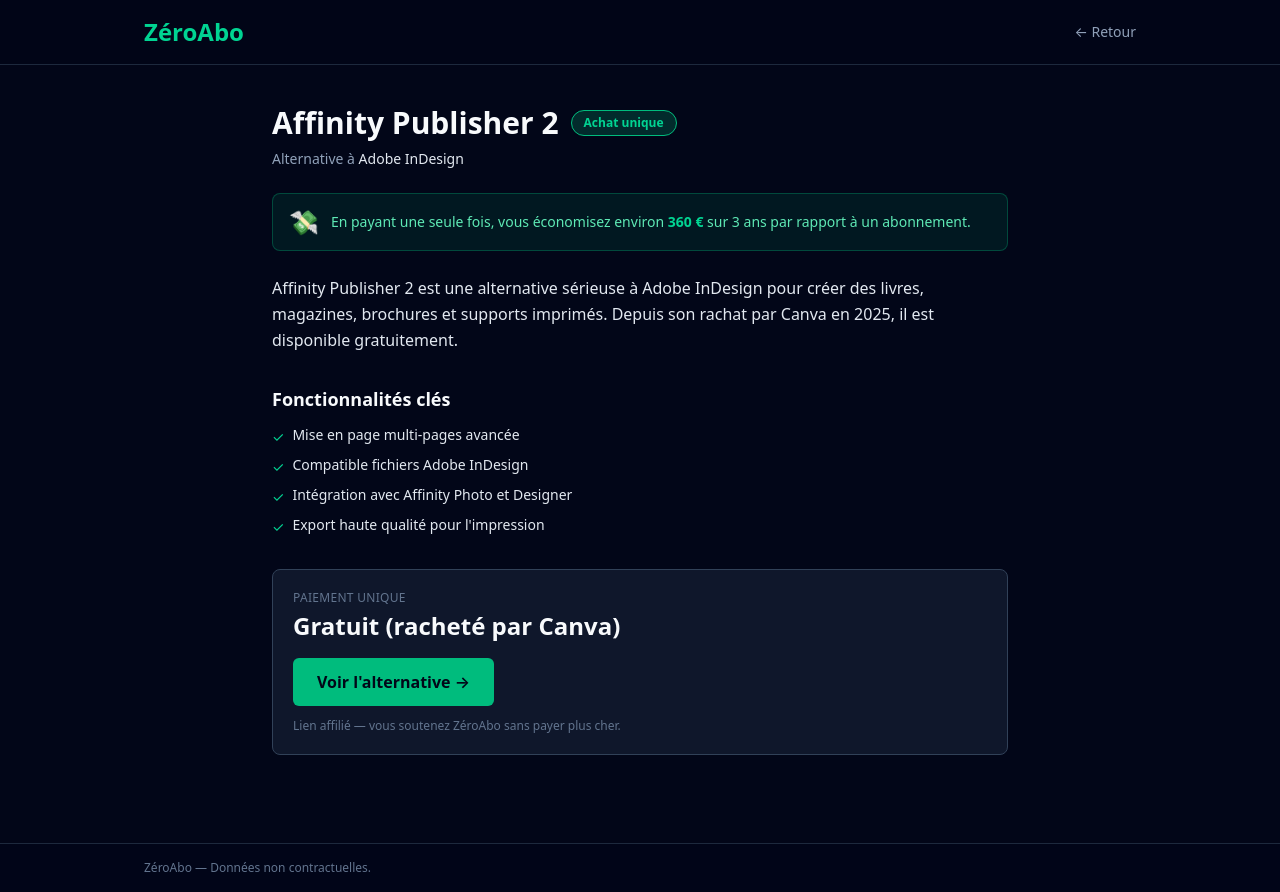
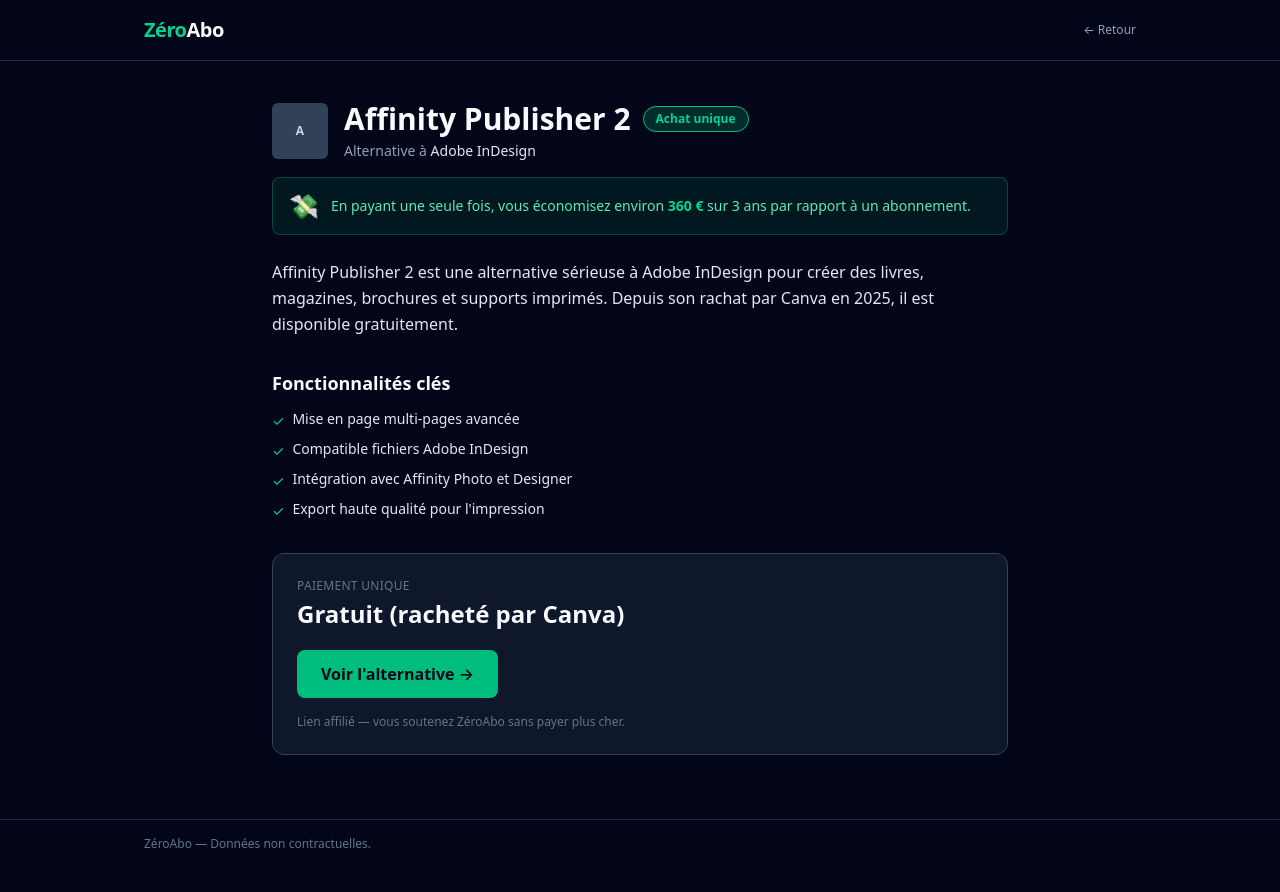
Before and after one commit to votreboosterdigital/zeroabo, a Next.js app: page /outil/affinity-publisher-2 in a window 1280 px wide. After the commit the page ends 868 px from the top, so only its background shows below. Built offline with nearby package versions, Linux system fonts and the light colour scheme.

Commit message:
fix: logo dynamique sur page outil

```diff
--- a/app/outil/[slug]/page.tsx
+++ b/app/outil/[slug]/page.tsx
@@ -2,13 +2,21 @@
 import { notFound } from "next/navigation";
 import type { Metadata } from "next";
 import Link from "next/link";
+import dynamic from "next/dynamic";
 import { TOOL_ALTERNATIVES } from "@/app/data/tools";
 
+const ToolLogo = dynamic(() => import("@/app/components/ToolLogo"), {
+  ssr: false,
+  loading: () => (
+    <div
+      className="rounded-md bg-slate-700 shrink-0"
+      style={{ width: 56, height: 56 }}
+    />
+  ),
+});
+
 type ToolItem = (typeof TOOL_ALTERNATIVES)[number];
-
-type Props = {
-  params: Promise<{ slug: string }>;
-};
+type Props = { params: Promise<{ slug: string }> };
 
 export async function generateMetadata({ params }: Props): Promise<Metadata> {
   const { slug } = await params;
@@ -30,36 +38,43 @@
   if (!outil) return notFound();
 
   return (
-    <main className="min-h-screen flex flex-col bg-slate-950 text-slate-50">
-      <header className="border-b border-slate-800 bg-slate-950/80 backdrop-blur">
+    <div className="min-h-screen flex flex-col bg-slate-950 text-slate-50">
+      <header className="border-b border-slate-800 bg-slate-950/80 backdrop-blur sticky top-0 z-10">
         <div className="max-w-5xl mx-auto px-4 py-4 flex items-center justify-between">
           <Link href="/">
-            <h1 className="text-2xl font-semibold text-emerald-400 hover:text-emerald-300 cursor-pointer">
-              ZéroAbo
-            </h1>
+            <span className="text-xl font-bold text-emerald-400 tracking-tight hover:text-emerald-300 transition-colors">
+              Zéro<span className="text-slate-50">Abo</span>
+            </span>
           </Link>
           <Link
             href="/"
-            className="text-sm text-slate-400 hover:text-emerald-400 transition-colors"
+            className="text-xs text-slate-400 hover:text-emerald-400 transition-colors"
           >
             ← Retour
           </Link>
         </div>
       </header>
 
-      <section className="flex-1 max-w-3xl mx-auto px-4 pt-10 pb-16 w-full">
-        {/* Titre + badge */}
-        <div className="flex flex-wrap items-center gap-3 mb-2">
-          <h2 className="text-3xl font-bold text-slate-50">{outil.nom}</h2>
-          <span className="rounded-full bg-emerald-500/20 border border-emerald-500 px-3 py-1 text-xs font-semibold text-emerald-400">
-            Achat unique
-          </span>
+      <main className="flex-1 max-w-3xl mx-auto px-4 pt-10 pb-16 w-full">
+
+        {/* Logo + titre */}
+        <div className="flex items-center gap-4 mb-4">
+          <ToolLogo domain={outil.logoDomain} nom={outil.nom} size={56} />
+          <div>
+            <div className="flex items-center gap-3 flex-wrap">
+              <h1 className="text-3xl font-bold text-slate-50">{outil.nom}</h1>
+              <span className="rounded-full bg-emerald-500/20 border border-emerald-500 px-3 py-1 text-xs font-semibold text-emerald-400">
+                Achat unique
+              </span>
+            </div>
+            <p className="text-sm text-slate-400 mt-1">
+              Alternative à{" "}
+              <span className="text-slate-200 font-medium">
+                {outil.originalApp}
+              </span>
+            </p>
+          </div>
         </div>
-
-        <p className="text-sm text-slate-400 mb-6">
-          Alternative à{" "}
-          <span className="text-slate-200 font-medium">{outil.originalApp}</span>
-        </p>
 
         {/* Bloc économies */}
         {outil.savings > 0 && (
@@ -81,9 +96,9 @@
 
         {/* Fonctionnalités */}
         <div className="mb-8">
-          <h3 className="text-lg font-semibold text-slate-50 mb-3">
+          <h2 className="text-lg font-semibold text-slate-50 mb-3">
             Fonctionnalités clés
-          </h3>
+          </h2>
           <ul className="space-y-2">
             {outil.features.map((feature: string, index: number) => (
               <li
@@ -98,32 +113,32 @@
         </div>
 
         {/* Prix + CTA */}
-        <div className="rounded-lg border border-slate-700 bg-slate-900 p-5 mb-6">
+        <div className="rounded-xl border border-slate-700 bg-slate-900 p-6">
           <p className="text-xs text-slate-500 uppercase tracking-wide mb-1">
             Paiement unique
           </p>
-          <p className="text-2xl font-bold text-slate-50 mb-4">{outil.prix}</p>
+          <p className="text-2xl font-bold text-slate-50 mb-5">{outil.prix}</p>
           <a
             href={outil.affiliateUrl}
             target="_blank"
-            rel="noreferrer sponsored"
-            className="inline-flex items-center gap-2 rounded-md bg-emerald-500 px-6 py-3 text-base font-semibold text-slate-950 hover:bg-emerald-400 transition-colors"
+            rel="noopener noreferrer sponsored"
+            className="inline-flex items-center gap-2 rounded-lg bg-emerald-500 px-6 py-3 text-base font-semibold text-slate-950 hover:bg-emerald-400 transition-colors"
           >
             Voir l&apos;alternative →
           </a>
-          <p className="mt-3 text-xs text-slate-500">
+          <p className="mt-4 text-xs text-slate-500">
             Lien affilié — vous soutenez ZéroAbo sans payer plus cher.
           </p>
         </div>
-      </section>
+      </main>
 
-      <footer className="border-t border-slate-800 bg-slate-950/80">
+      <footer className="border-t border-slate-800 bg-slate-950">
         <div className="max-w-5xl mx-auto px-4 py-4">
           <p className="text-xs text-slate-500">
             ZéroAbo — Données non contractuelles.
           </p>
         </div>
       </footer>
-    </main>
+    </div>
   );
 }
```
